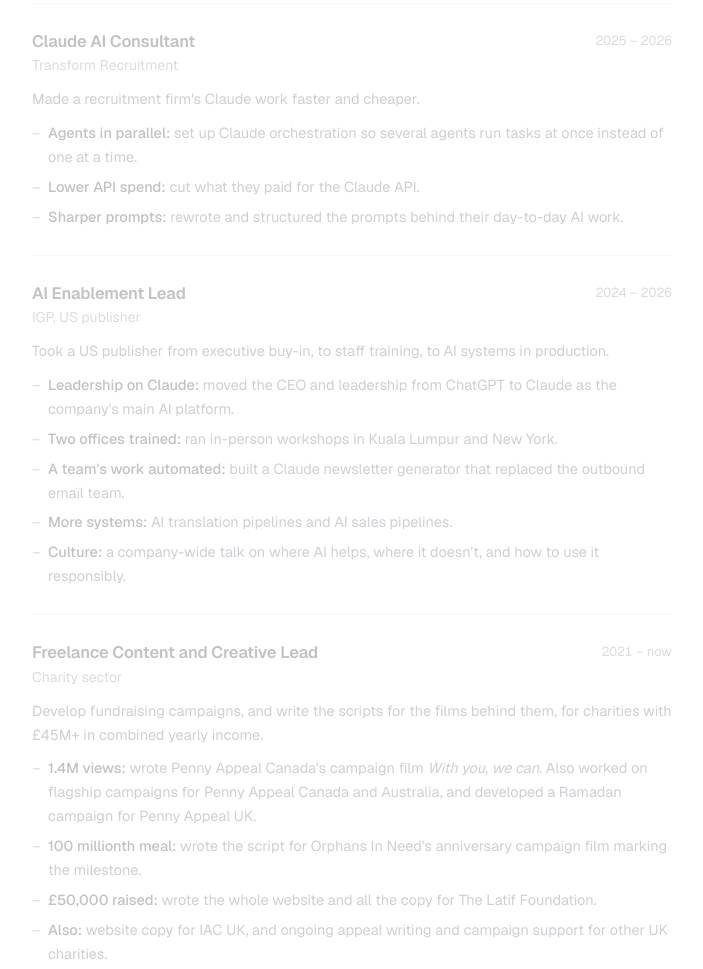
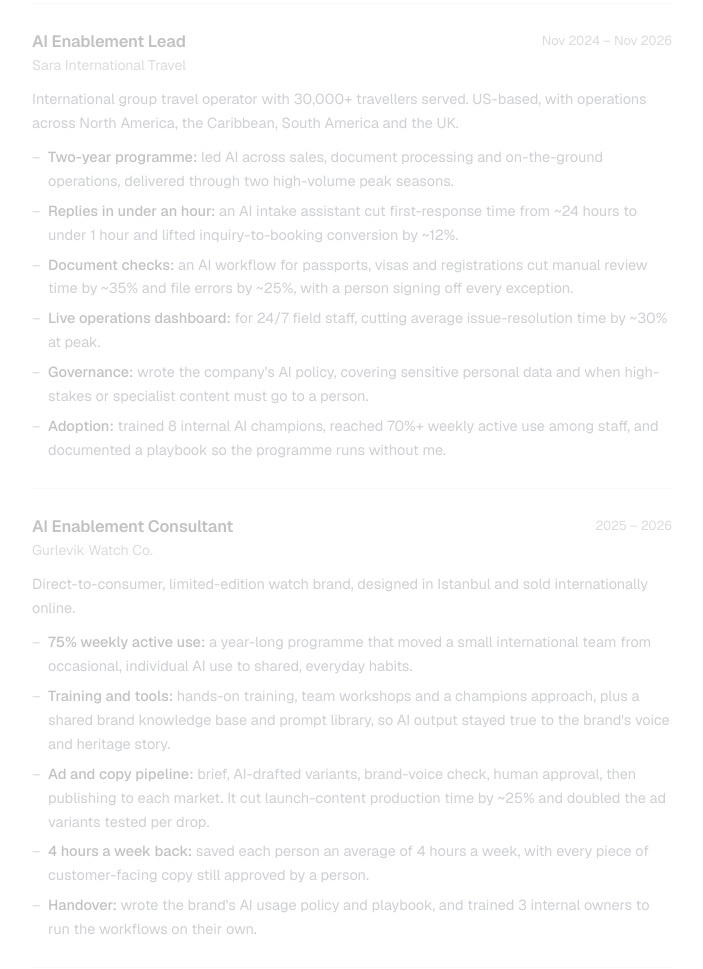
Before and after one commit to muhibegypt-del/muhib.dev, a plain HTML site: page index.html in a window 1280 px wide. Shown: the part 1315-2284 px from the top of the page, without its empty margins (288-991 px from the left). Drawn offline with nearby package versions, Linux system fonts and the light colour scheme.

Commit message:
Add Sara International Travel and Gurlevik Watch Co. roles
Co-Authored-By: Claude Opus 5.5 <noreply@anthropic.com>

```diff
--- a/index.html
+++ b/index.html
@@ -399,6 +399,31 @@ details[open]::details-content { height: auto; }
         <h3>Founder</h3><span class="when">Now</span>
         <p class="org">Praised Studio, UK</p>
         <p>Independent campaign and AI studio for the charity sector: campaigns, websites and AI systems for charities.</p>
+      </div>
+      <div class="job">
+        <h3>AI Enablement Lead</h3><span class="when">Nov 2024 – Nov 2026</span>
+        <p class="org">Sara International Travel</p>
+        <p>International group travel operator with 30,000+ travellers served. US-based, with operations across North America, the Caribbean, South America and the UK.</p>
+        <ul>
+          <li><strong>Two-year programme:</strong> led AI across sales, document processing and on-the-ground operations, delivered through two high-volume peak seasons.</li>
+          <li><strong>Replies in under an hour:</strong> an AI intake assistant cut first-response time from ~24 hours to under 1 hour and lifted inquiry-to-booking conversion by ~12%.</li>
+          <li><strong>Document checks:</strong> an AI workflow for passports, visas and registrations cut manual review time by ~35% and file errors by ~25%, with a person signing off every exception.</li>
+          <li><strong>Live operations dashboard:</strong> for 24/7 field staff, cutting average issue-resolution time by ~30% at peak.</li>
+          <li><strong>Governance:</strong> wrote the company's AI policy, covering sensitive personal data and when high-stakes or specialist content must go to a person.</li>
+          <li><strong>Adoption:</strong> trained 8 internal AI champions, reached 70%+ weekly active use among staff, and documented a playbook so the programme runs without me.</li>
+        </ul>
+      </div>
+      <div class="job">
+        <h3>AI Enablement Consultant</h3><span class="when">2025 – 2026</span>
+        <p class="org">Gurlevik Watch Co.</p>
+        <p>Direct-to-consumer, limited-edition watch brand, designed in Istanbul and sold internationally online.</p>
+        <ul>
+          <li><strong>75% weekly active use:</strong> a year-long programme that moved a small international team from occasional, individual AI use to shared, everyday habits.</li>
+          <li><strong>Training and tools:</strong> hands-on training, team workshops and a champions approach, plus a shared brand knowledge base and prompt library, so AI output stayed true to the brand's voice and heritage story.</li>
+          <li><strong>Ad and copy pipeline:</strong> brief, AI-drafted variants, brand-voice check, human approval, then publishing to each market. It cut launch-content production time by ~25% and doubled the ad variants tested per drop.</li>
+          <li><strong>4 hours a week back:</strong> saved each person an average of 4 hours a week, with every piece of customer-facing copy still approved by a person.</li>
+          <li><strong>Handover:</strong> wrote the brand's AI usage policy and playbook, and trained 3 internal owners to run the workflows on their own.</li>
+        </ul>
       </div>
       <div class="job">
         <h3>Claude AI Consultant</h3><span class="when">2025 – 2026</span>
@@ -945,7 +970,7 @@ const PROJECTS = [
 },
 /* ------------------------------------------------------------------ THIS SITE */
 {
-  img: "img/this-site", repo: "muhibegypt-del/muhib.dev", claude: [15, 15], id: "this-site", group: "apps", name: "muhib.dev (this site)",
+  img: "img/this-site", repo: "muhibegypt-del/muhib.dev", claude: [16, 16], id: "this-site", group: "apps", name: "muhib.dev (this site)",
   status: "Live · every commit made with Claude Code",
   line: "This portfolio: researched from my own git history, written, built and deployed with Claude Code.",
   url: "https://muhib.dev",
--- a/projects.js
+++ b/projects.js
@@ -414,7 +414,7 @@ const PROJECTS = [
 },
 /* ------------------------------------------------------------------ THIS SITE */
 {
-  img: "img/this-site", repo: "muhibegypt-del/muhib.dev", claude: [15, 15], id: "this-site", group: "apps", name: "muhib.dev (this site)",
+  img: "img/this-site", repo: "muhibegypt-del/muhib.dev", claude: [16, 16], id: "this-site", group: "apps", name: "muhib.dev (this site)",
   status: "Live · every commit made with Claude Code",
   line: "This portfolio: researched from my own git history, written, built and deployed with Claude Code.",
   url: "https://muhib.dev",
```
Also changed, not shown: src.html (+25 -0 lines).
